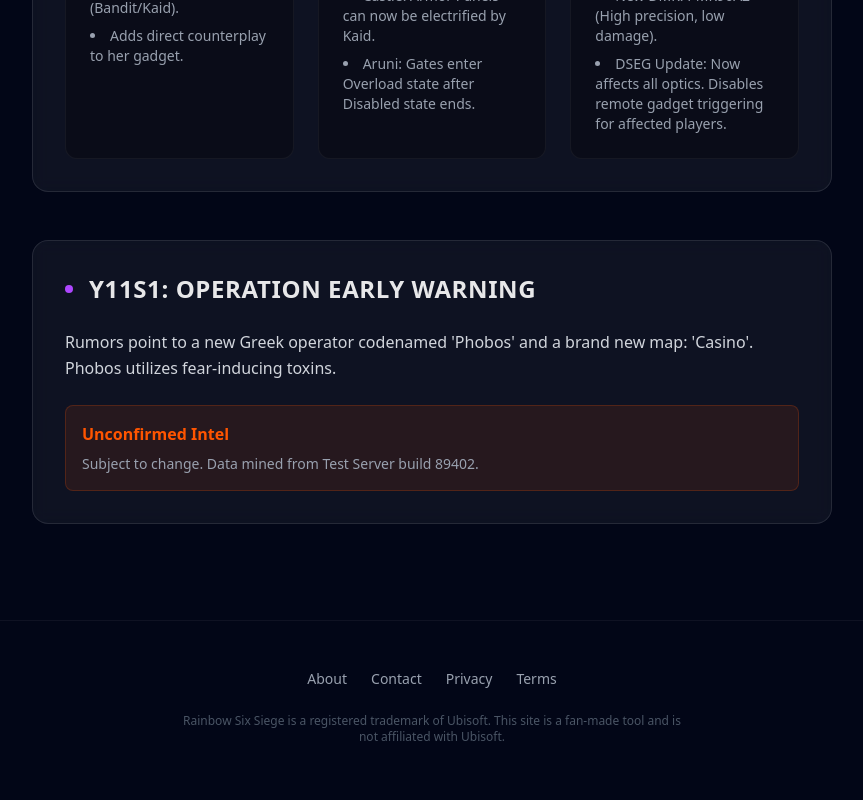
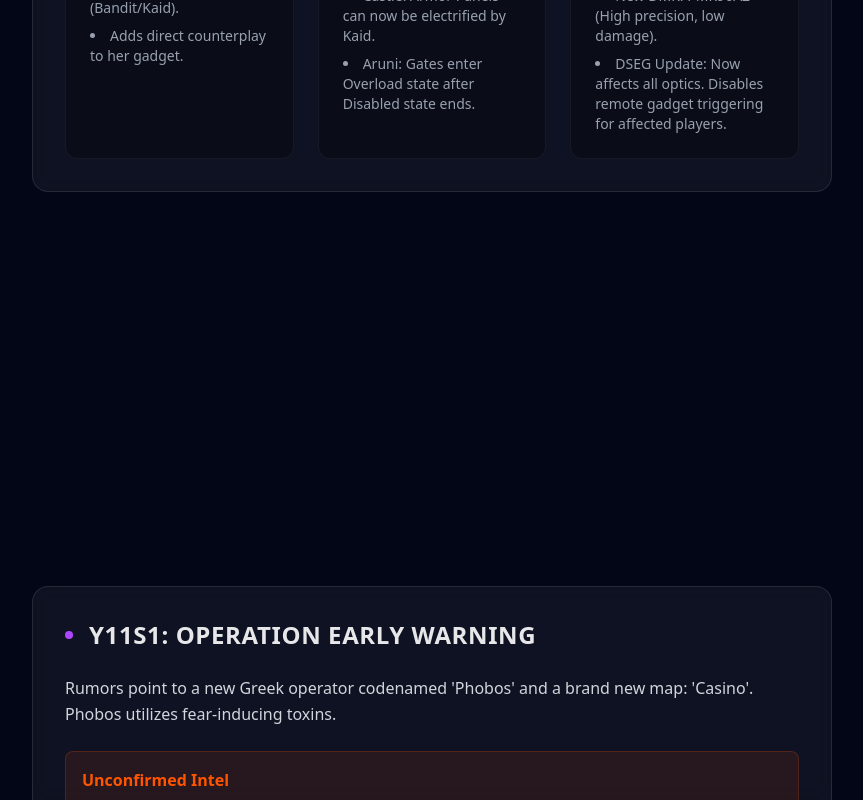
Before and after one commit to davidmrtnzdev/r6-countdown, a Next.js app: page /en/updates in a window 1280 px wide. Shown: the part 973-1773 px from the top of the page, without its empty margins (208-1071 px from the left). Built offline with nearby package versions, Linux system fonts and the light colour scheme; no server answers.

Commit message:
feat: Add In-Article Ads to History and Updates pages

```diff
--- a/src/app/[locale]/history/page.tsx
+++ b/src/app/[locale]/history/page.tsx
@@ -1,5 +1,6 @@
 import { setRequestLocale, getTranslations } from 'next-intl/server';
 import { Metadata } from 'next';
+import { AdPlaceholder } from '@/components/AdPlaceholder';
 
 export async function generateMetadata({ params }: { params: Promise<{ locale: string }> }): Promise<Metadata> {
     const { locale } = await params;
@@ -77,6 +78,11 @@
                         <SeasonCard title={t('y6s1_name')} desc={t('y6s1_desc')} season="Y6S1" />
                     </div>
                 </section>
+
+                {/* Mid-Timeline Ad */}
+                <div className="w-full flex justify-center py-8 mb-16">
+                    <AdPlaceholder slot="in-history" className="h-[250px] w-full max-w-[970px]" format="auto" />
+                </div>
 
                 <section className="mb-16">
                     <h2 className="text-2xl font-bold text-white mb-6 flex items-center gap-2">
--- a/src/app/[locale]/updates/page.tsx
+++ b/src/app/[locale]/updates/page.tsx
@@ -1,6 +1,7 @@
 import { useTranslations } from 'next-intl';
 import { getTranslations } from 'next-intl/server';
 import { Analytics } from '@vercel/analytics/react';
+import { AdPlaceholder } from '@/components/AdPlaceholder';
 
 export async function generateMetadata({ params }: { params: Promise<{ locale: string }> }) {
     const { locale } = await params;
@@ -121,6 +122,11 @@
                     </div>
                 </section>
 
+                {/* Mid-Content Ad */}
+                <div className="w-full flex justify-center py-6">
+                    <AdPlaceholder slot="in-content" className="h-[250px] w-full max-w-[970px]" format="auto" />
+                </div>
+
                 {/* Section 2: Future Leaks */}
                 <section className="bg-white/5 border border-white/10 rounded-2xl p-8 backdrop-blur-sm">
                     <div className="flex items-center gap-4 mb-6">
```
